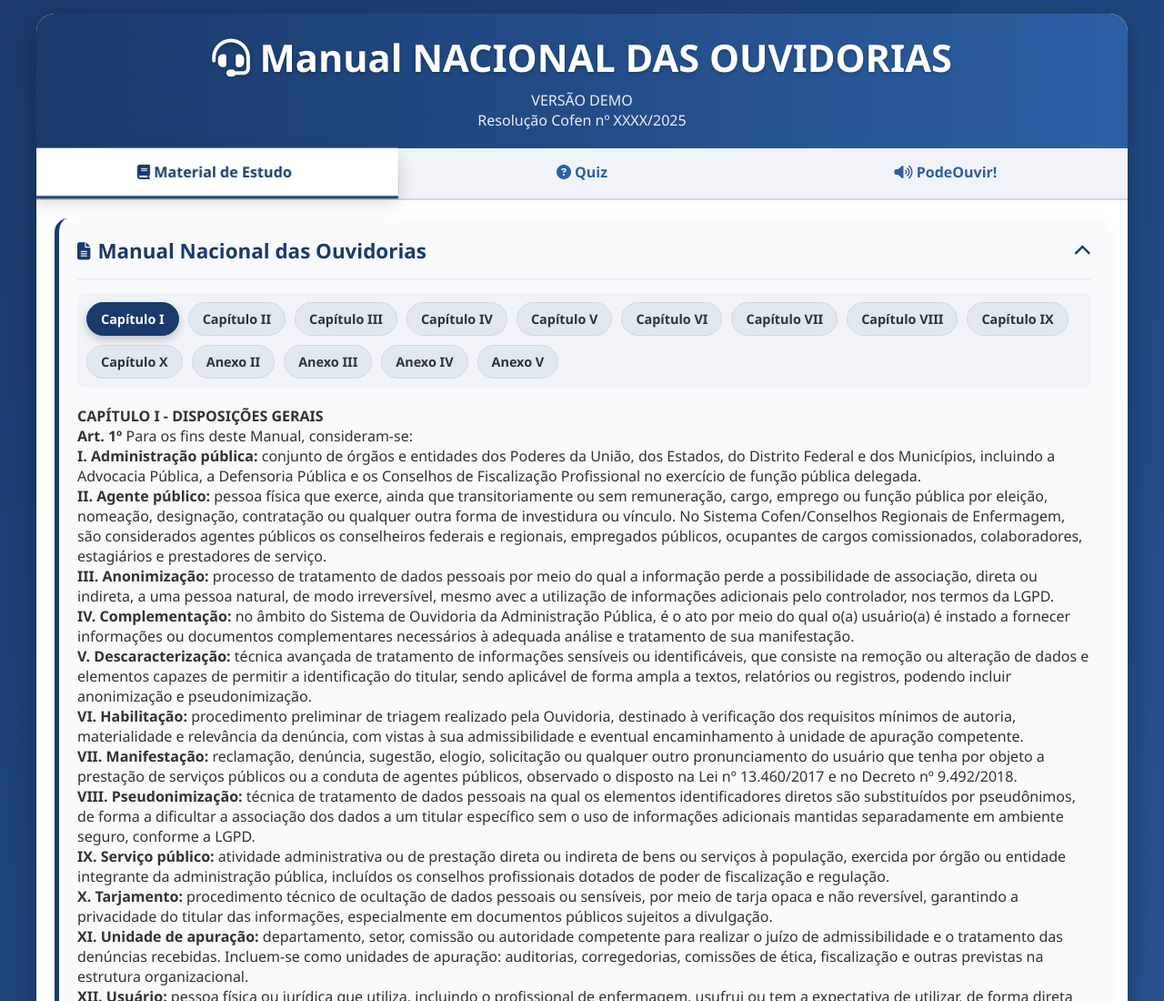
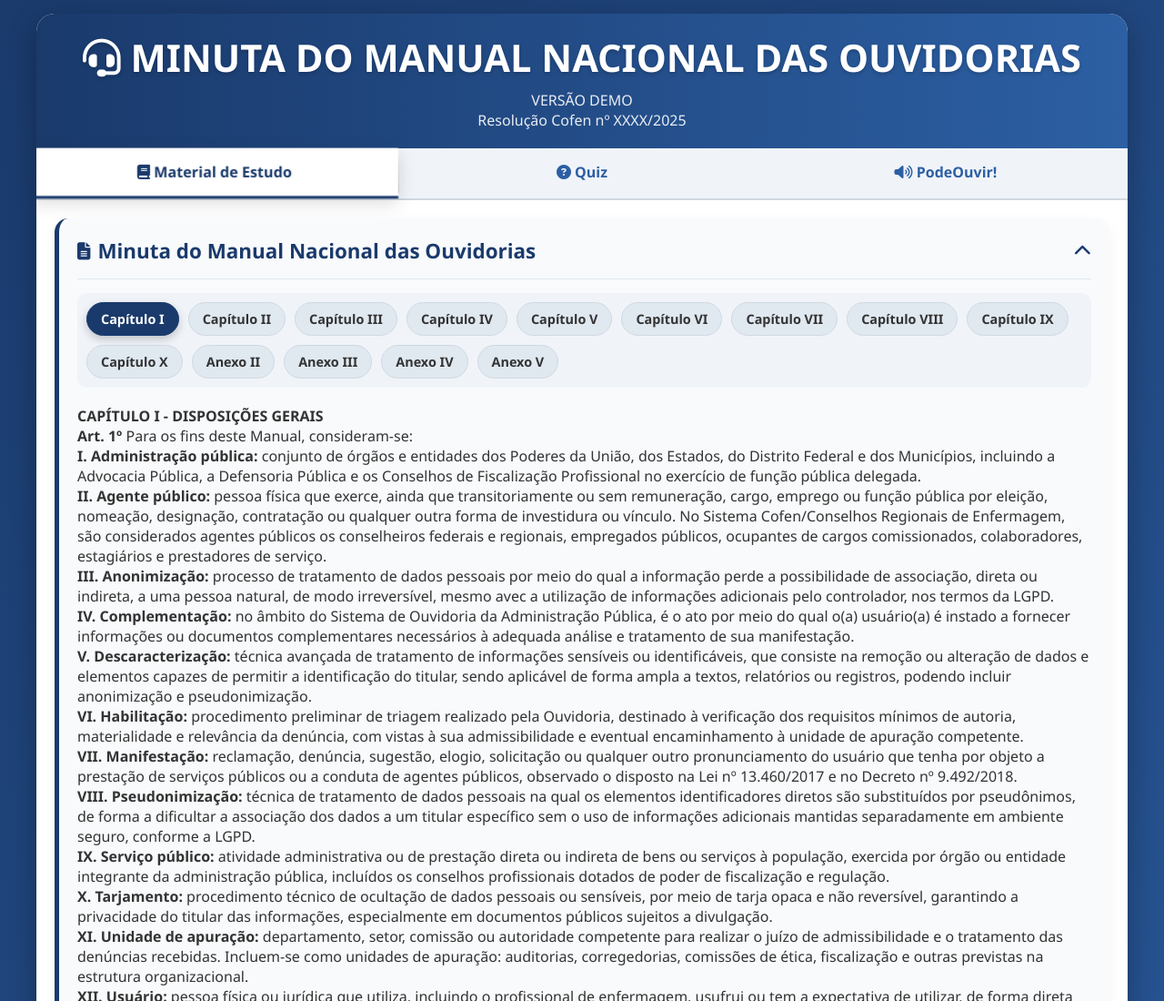
Before and after one commit to Ouvidora-Geral/Teste_GuiaOuvidor, a plain HTML site: page index.html in a window 1280 px wide. Shown: the top 1100 px of the page at 91% size. Drawn offline with Linux system fonts and the light colour scheme.

Commit message:
Update index.html

```diff
--- a/index.html
+++ b/index.html
@@ -3,7 +3,7 @@
 <head>
     <meta charset="UTF-8">
     <meta name="viewport" content="width=device-width, initial-scale=1.0">
-    <title>Minuta do Manual Nacional das Ouvidorias</title>
+    <title>Manual Nacional das Ouvidorias</title>
     <link rel="stylesheet" href="https://cdnjs.cloudflare.com/ajax/libs/font-awesome/6.4.0/css/all.min.css">
     <style>
         * {
@@ -1168,7 +1168,7 @@
 <body>
     <div class="container">
         <header>
-            <h1><i class="fas fa-headset"></i> Manual NACIONAL DAS OUVIDORIAS</h1>
+            <h1><i class="fas fa-headset"></i> MINUTA DO MANUAL NACIONAL DAS OUVIDORIAS</h1>
             <p class="subtitle">VERSÃO DEMO</p>
             <p class="subtitle">Resolução Cofen nº XXXX/2025</p>
         </header>
@@ -1183,7 +1183,7 @@
             <!-- Seção do Manual -->
             <div class="study-section">
                 <div class="section-header" onclick="toggleSection('Manual')">
-                    <h2><i class="fas fa-file-alt"></i> Manual Nacional das Ouvidorias</h2>
+                    <h2><i class="fas fa-file-alt"></i> Minuta do Manual Nacional das Ouvidorias</h2>
                     <i class="fas fa-chevron-down"></i>
                 </div>
                 <div class="section-content" id="Manual-content">
```
